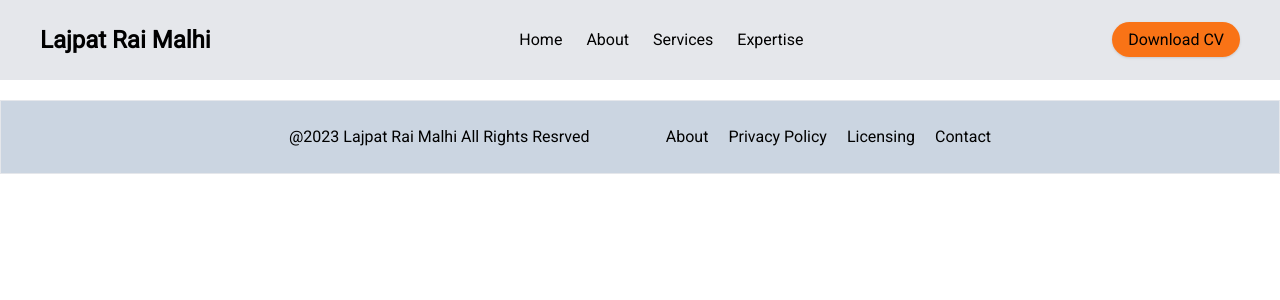
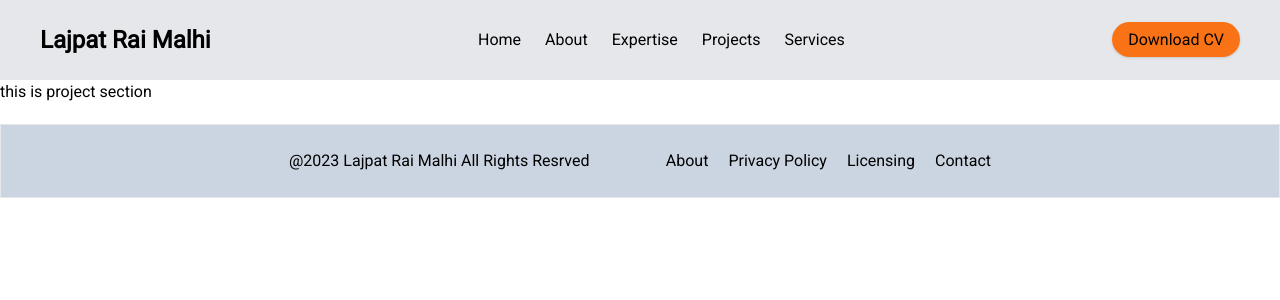
Before and after one commit to rai11lajpat/portFolio, a React (Vite) app: page /Projects in a window 1280 px wide. Shown: the top 300 px of the page. Built offline with nearby package versions, Linux system fonts and the light colour scheme.

Commit message:
initailizing project section

```diff
--- a/src/App.jsx
+++ b/src/App.jsx
@@ -7,6 +7,7 @@ import Expertise from './components/Expertise'
 import Footer from './components/Footer'
 
 import { Routes, Route } from 'react-router-dom';
+import Projects from './components/Projects'
 
 function App() {
   return (
@@ -15,8 +16,9 @@ function App() {
         <Header/>
 
         <Routes>
-          <Route path="/website/" element={<><Baner/> <AboutSection/><Services/><Expertise/></>} />
+          <Route path="/website/" element={<><Baner/> <AboutSection/><Services/><Expertise/><Projects/></>} />
           <Route path="/About" element={<AboutSection/>} />
+          <Route path='/Projects' element={<Projects/>}/>
           <Route path="/services" element={<Services/>} />
           <Route path="/Expertise" element={<Expertise/>} />
         </Routes>
--- a/src/components/Header.jsx
+++ b/src/components/Header.jsx
@@ -26,6 +26,11 @@ const Header = () => {
             link:"/Contact",
             id:4,
         },
+        {
+          title:"Projects",
+          link:"/Projects",
+          id:5,
+      },
     ])
     const [actionButton,setActionButton]=useState({
         title:"Download CV",
@@ -46,8 +51,10 @@ const Header = () => {
             ))} */}
             <Link to="/website/" className="hover:text-orange-600">Home</Link>
             <Link to="/About" className="hover:text-orange-600">About</Link>
+            <Link to="/Expertise" className="hover:text-orange-600">Expertise</Link>
+            <Link to="/Projects" className="hover:text-orange-600">Projects</Link>
             <Link to="/services" className="hover:text-orange-600">Services</Link>
-            <Link to="/Expertise" className="hover:text-orange-600">Expertise</Link>
+
 
         </div>
 
--- /dev/null
+++ b/src/components/Projects.jsx
@@ -0,0 +1,11 @@
+
+
+const Projects=()=>{
+    return(
+        <div>
+            <h2>this is project section</h2>
+        </div>
+    );
+}
+
+export default Projects;
```
